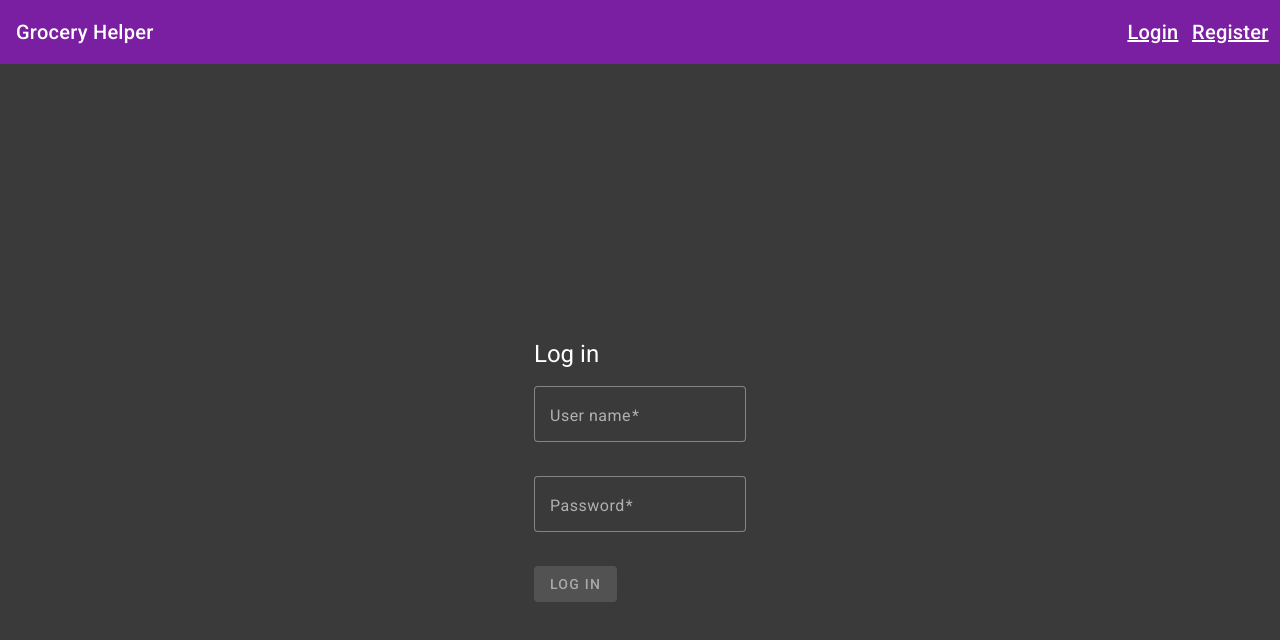
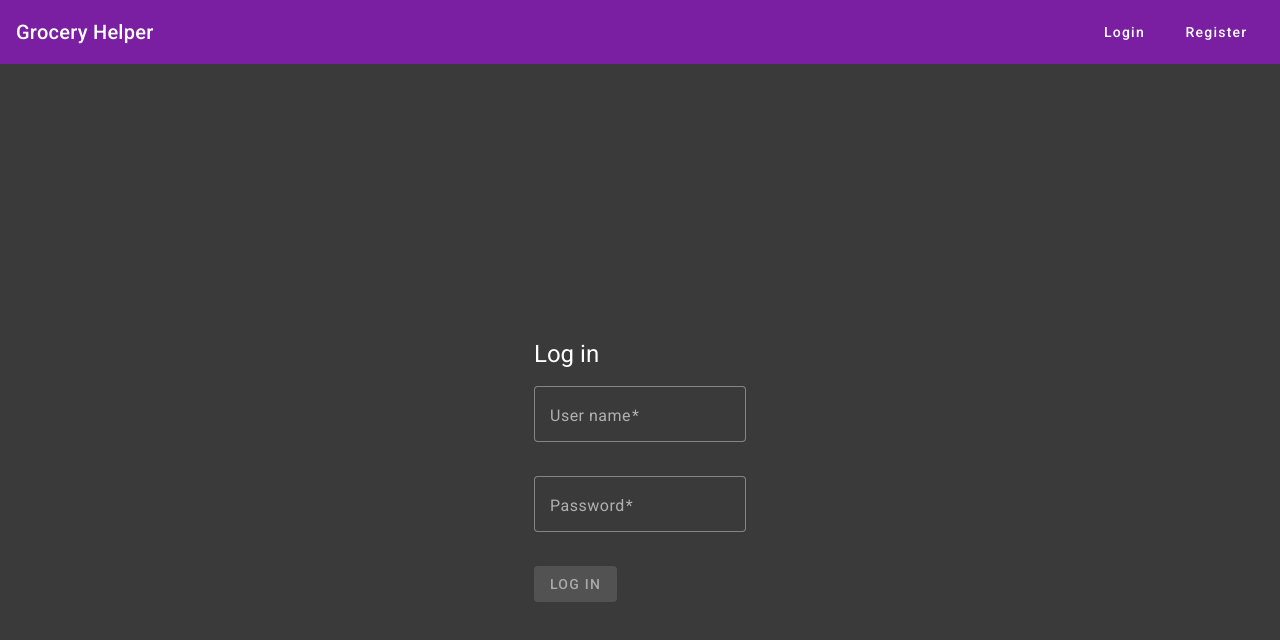
Before and after one commit to Xinck7/Grocery-Helper, an Angular app in the folder frontend/GroceryHelper/: page / in a window 1280 px wide. Shown: the top 640 px of the page. Built offline with nearby package versions, Linux system fonts and the light colour scheme.

Commit message:
Happy with the buttons now

```diff
--- a/frontend/GroceryHelper/src/app/components/nav-bar/nav-bar.component.css
+++ b/frontend/GroceryHelper/src/app/components/nav-bar/nav-bar.component.css
@@ -2,7 +2,6 @@
   flex: 1 1 auto;
 }
 .login-register{
-  margin: 2%;
+  margin: 1%;
   padding: 4px;
-  color:white;
 }
--- a/frontend/GroceryHelper/src/app/components/nav-bar/nav-bar.component.html
+++ b/frontend/GroceryHelper/src/app/components/nav-bar/nav-bar.component.html
@@ -2,9 +2,7 @@
   <mat-toolbar color="primary">
     <span>Grocery Helper</span>
     <span class="spacer"></span>
-    <mat-nav-list>
-      <a class="login-register" [routerLink]="['/']" [routerLinkActive]="'active'" [routerLinkActiveOptions]="{exact: true}">Login</a>
-      <a class="login-register" [routerLink]="['/register']" [routerLinkActive]="'active'">Register</a>
-    </mat-nav-list>
+    <button mat-button class="login-register" [routerLink]="['/']" [routerLinkActive]="'active'" [routerLinkActiveOptions]="{exact: true}">Login</button>
+    <button mat-button class="login-register" [routerLink]="['/register']" [routerLinkActive]="'active'">Register</button>
   </mat-toolbar>
 </p>
```
